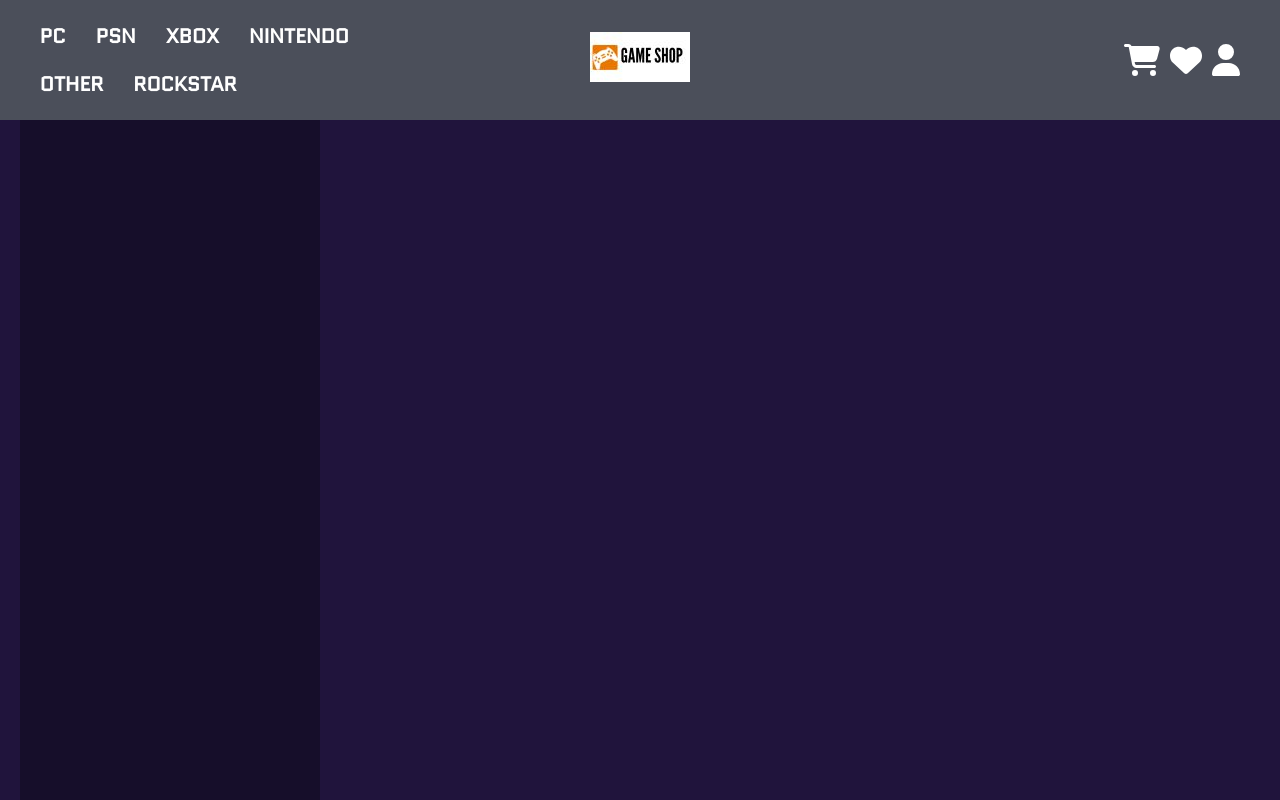
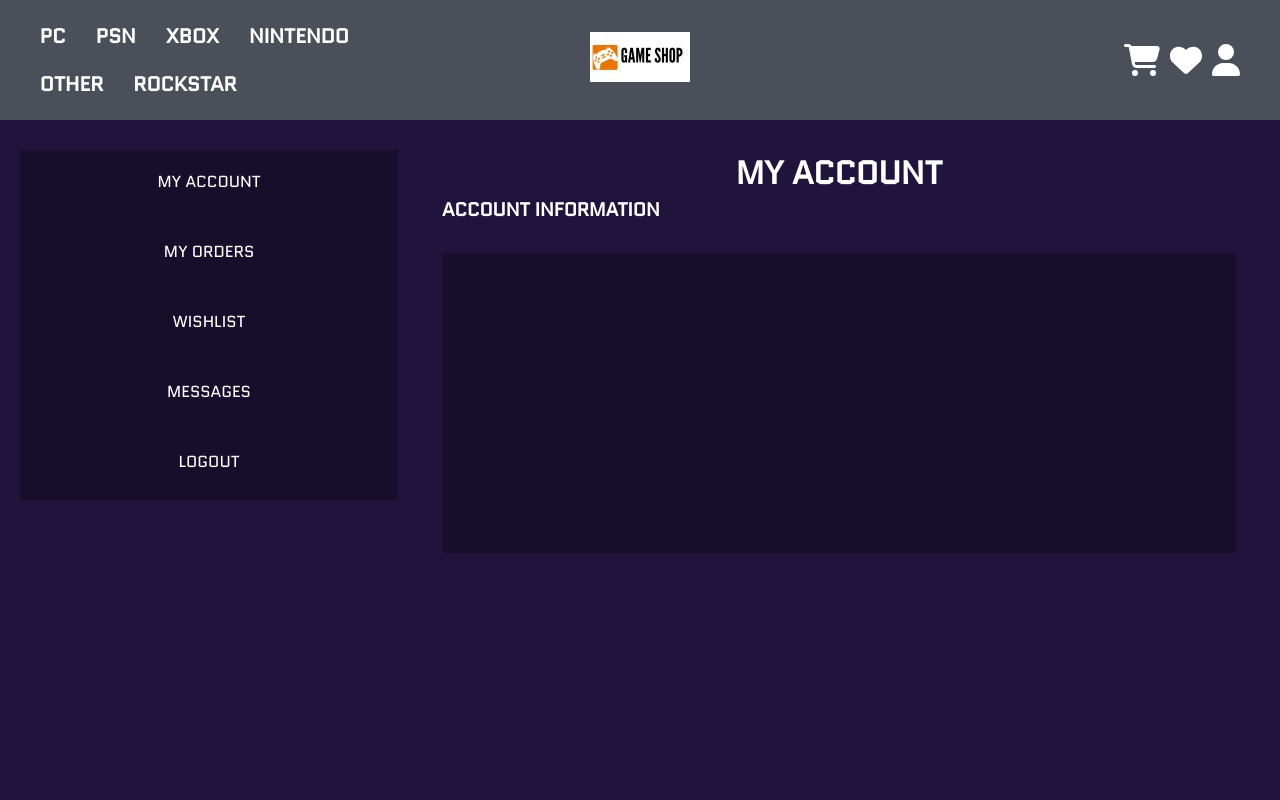
Before and after one commit to mariuszo52/Shop-Online-Front, a React (Create React App) app: page /account/my-account in a window 1280 px wide. Shown: the top 800 px of the page. Built offline with nearby package versions, Linux system fonts and the light colour scheme; no server answers; sample sign-in values are in the browser's storage.

Commit message:
update UserPanelPage.js

```diff
--- a/src/index.css
+++ b/src/index.css
@@ -236,6 +236,7 @@
     margin: 10px 0 10px 0;
     display: flex;
     flex-direction: row;
+
 }
 
 .social-media-div, .payment-methods-div {
@@ -246,6 +247,7 @@
     flex-direction: row;
     justify-content: center;
     align-items: center;
+
 }
 
 .social-media-div > img {
@@ -1300,10 +1302,42 @@
     display: flex;
     flex-direction: column;
     align-items: center;
-    justify-content: center;
     margin-left: 20px;
-    width: 300px;
-    height: 80%;
+    width: 30%;
+    height: max-content;
     background-color: #160e2a;
+    margin-top: 50px;
+}
+.account-menu-el{
+    display: flex;
+    flex-direction: column;
+    width: 100%;
+    text-align: center;
+    height: 50px;
     margin-top: 20px;
 }
+.account-menu-el:hover{
+    cursor: pointer;
+    scale: 101%;
+}
+.menu-my-account{
+    display: flex;
+    flex-direction: column;
+    width: 70%;
+    align-items: center;
+    margin-top: 50px;
+
+}
+.my-account-header{
+    margin-bottom: 30px;
+    display: flex;
+    flex-direction: column;
+    width: 90%;
+    align-items: start;
+}
+.account-information-div{
+    flex-direction: column;
+    display: flex;
+    width: 90%;
+    height: 300px;
+    background-color: #160e2a;}
--- a/src/pages/UserPanelPage.js
+++ b/src/pages/UserPanelPage.js
@@ -6,8 +6,21 @@ function UserPanelPage() {
             <Menu/>
             <div className={"account-panel-container"}>
             <div className={"account-menu"}>
+            <p className={"account-menu-el"}>MY ACCOUNT</p>
+                <p className={"account-menu-el"}>MY ORDERS</p>
+                <p className={"account-menu-el"}>WISHLIST</p>
+                <p className={"account-menu-el"}>MESSAGES</p>
+                <p className={"account-menu-el"}>LOGOUT</p>
+            </div>
+                <div className={"menu-my-account"}>
+                    <h1>MY ACCOUNT</h1>
+                    <div className={"my-account-header"}>
+                        <h3>ACCOUNT INFORMATION</h3>
+                    </div>
+                    <div className={"account-information-div"}>
 
-            </div>
+                    </div>
+                </div>
             </div>
         </div>
     )
```
